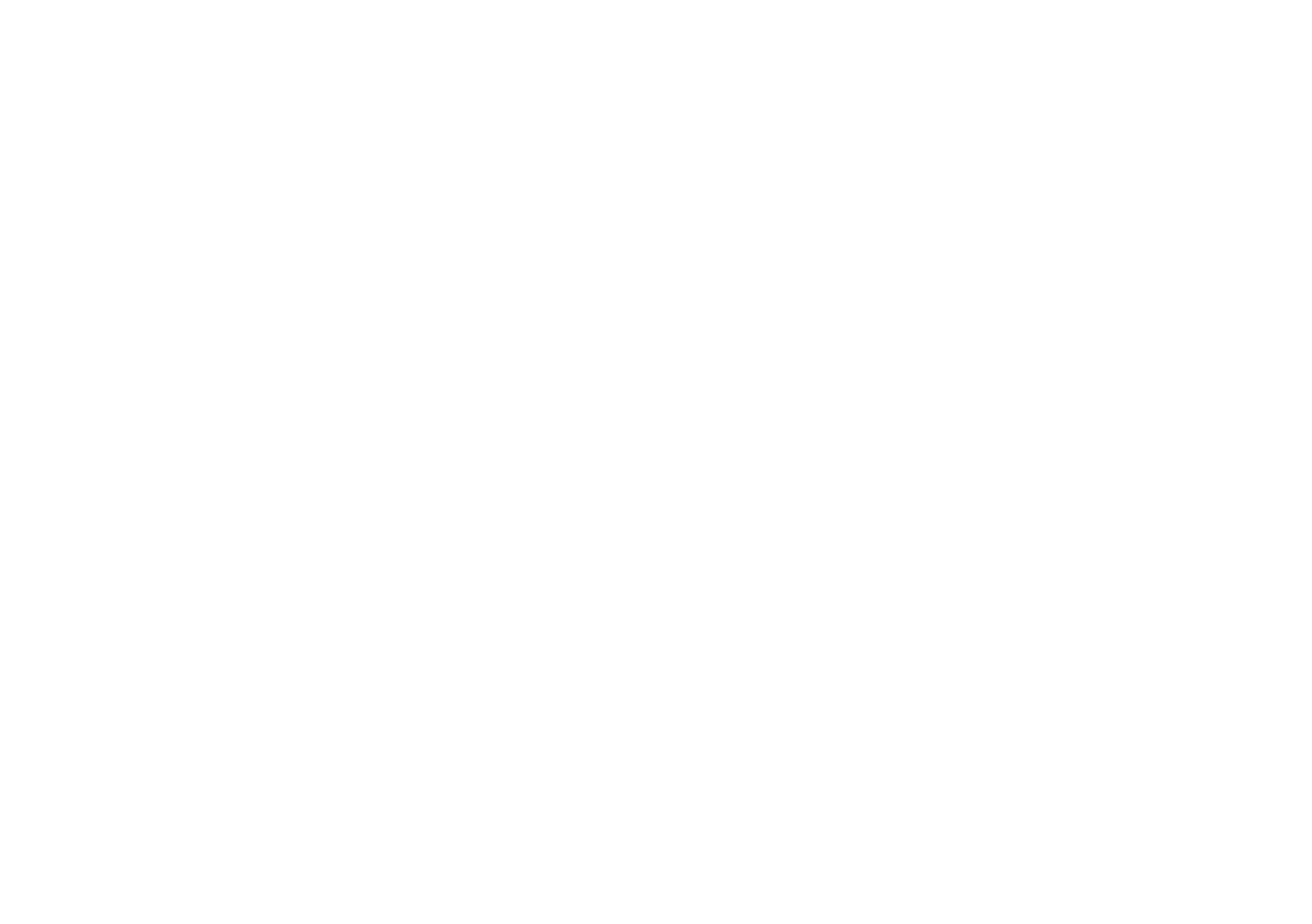
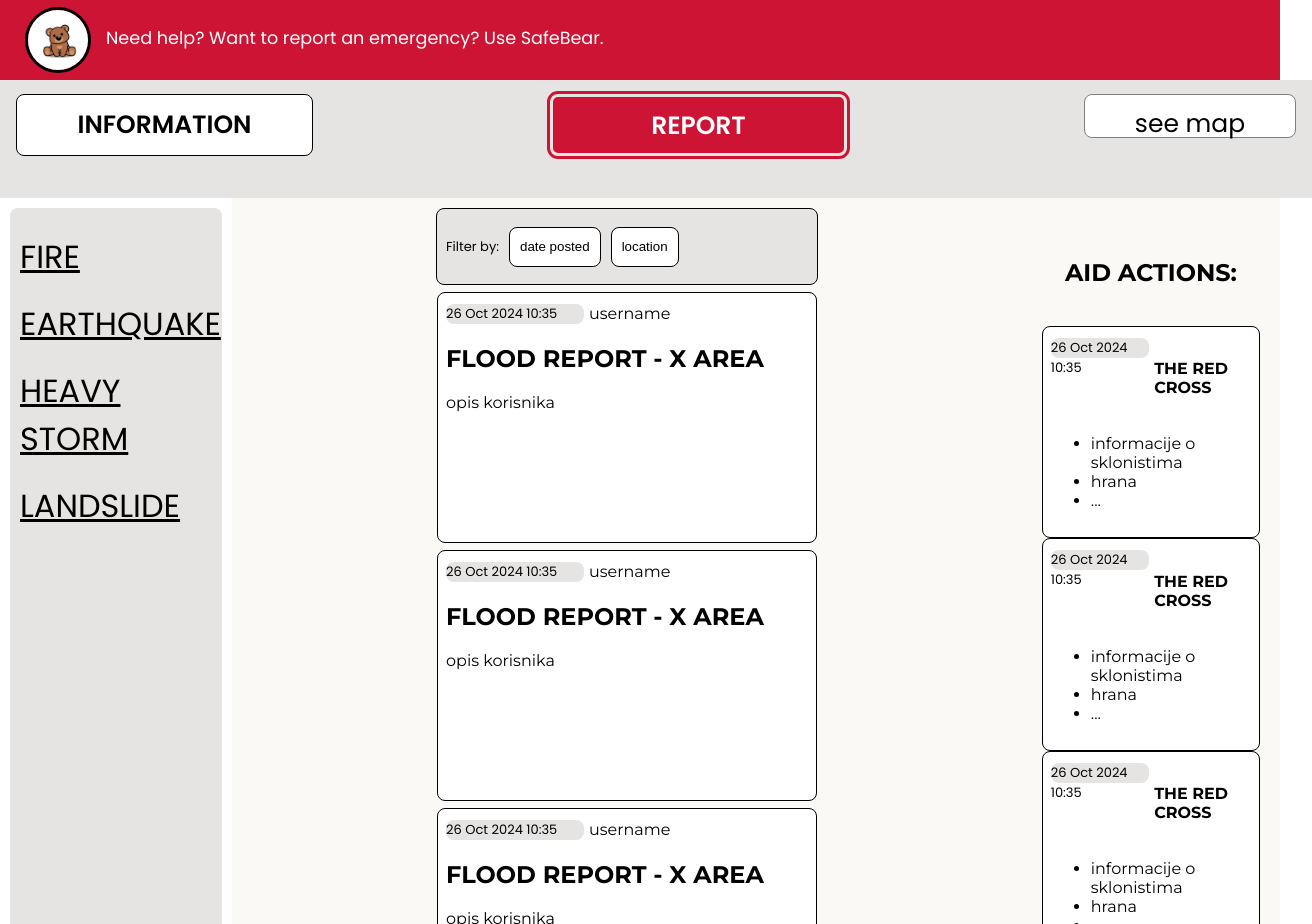
Before and after one commit to IvanPastorcic/LeteciMedvjedici, a React (Create React App) app in the folder IzvorniKod/: page /home in a window 1280 px wide. Before the commit this address had no page. Shown: the top 924 px of the page, 1312 px wide, since content can reach past the window. Before the commit the page ends 800 px from the top, so only its background shows below. Built offline with nearby package versions, Linux system fonts and the light colour scheme.

Commit message:
Homepage connected and report button works

```diff
--- a/IzvorniKod/src/App.js
+++ b/IzvorniKod/src/App.js
@@ -2,6 +2,7 @@
 import { BrowserRouter as Router, Route, Routes } from "react-router-dom";
 import LoginPage from "./pages/LoginPage/LoginPage";
 import ReportPage from "./pages/ReportPage/ReportPage";
+import HomePage from "./pages/HomePage/HomePage";
 
 
 function App() {
@@ -10,6 +11,7 @@
       <Routes>
         <Route path="/" element={<LoginPage />} />
         <Route path="/report" element={<ReportPage />} />
+        <Route path="/home" element={<HomePage />} />
 
       </Routes>
     </Router>
--- a/IzvorniKod/src/components/Report/Report.js
+++ b/IzvorniKod/src/components/Report/ReportComponent.js
@@ -1,4 +1,4 @@
-const Report = () => {
+const ReportComponent = () => {
     return (
         <div className="Report">
             <div className="ReportDateName">
@@ -14,4 +14,4 @@
      );
 }
 
-export default Report;
+export default ReportComponent;
--- a/IzvorniKod/src/pages/HomePage/HomePage.js
+++ b/IzvorniKod/src/pages/HomePage/HomePage.js
@@ -1,16 +1,26 @@
 import './HomePage.css';
-import Info from './Info';
-import AidActions from './AidActions'
-import Report from './Report';
+import Info from "../../components/Info/Info";
+import AnonHeader from "../../components/AnonHeader/AnonHeader";
+import ReportComponent from "../../components/Report/ReportComponent";
+import AidActions from "../../components/AidActions/AidActions";
+import { useNavigate } from 'react-router-dom';
+//import Report from './Report';
 //import { BrowserRouter as Router, Route, Routes} from "react-router-dom";
 
 const HomePage = () => {
+
+    const navigate = useNavigate();
+
+    const handleAnonymousReport = () => {
+        navigate('/report');
+    };
     return (
             <div className="HomePage">
-            {/*<AnonHeader /> */}
+            <AnonHeader />
             <div className="buttonsHomePage">
                 <button className="information-button"> INFORMATION </button>
-                <button className="report-button"> REPORT </button>
+                <button className="report-button"
+                onClick={handleAnonymousReport}> REPORT </button>
                 <button className="see-map-button"> see map </button>
             </div>
                     <div className="PageBody">
@@ -30,9 +40,9 @@
 
                             </div>
 
-                            <Report/>
-                            <Report/>
-                            <Report/>
+                            <ReportComponent/>
+                            <ReportComponent/>
+                            <ReportComponent/>
                         </div>
 
                         <div className="RightSection">
```
